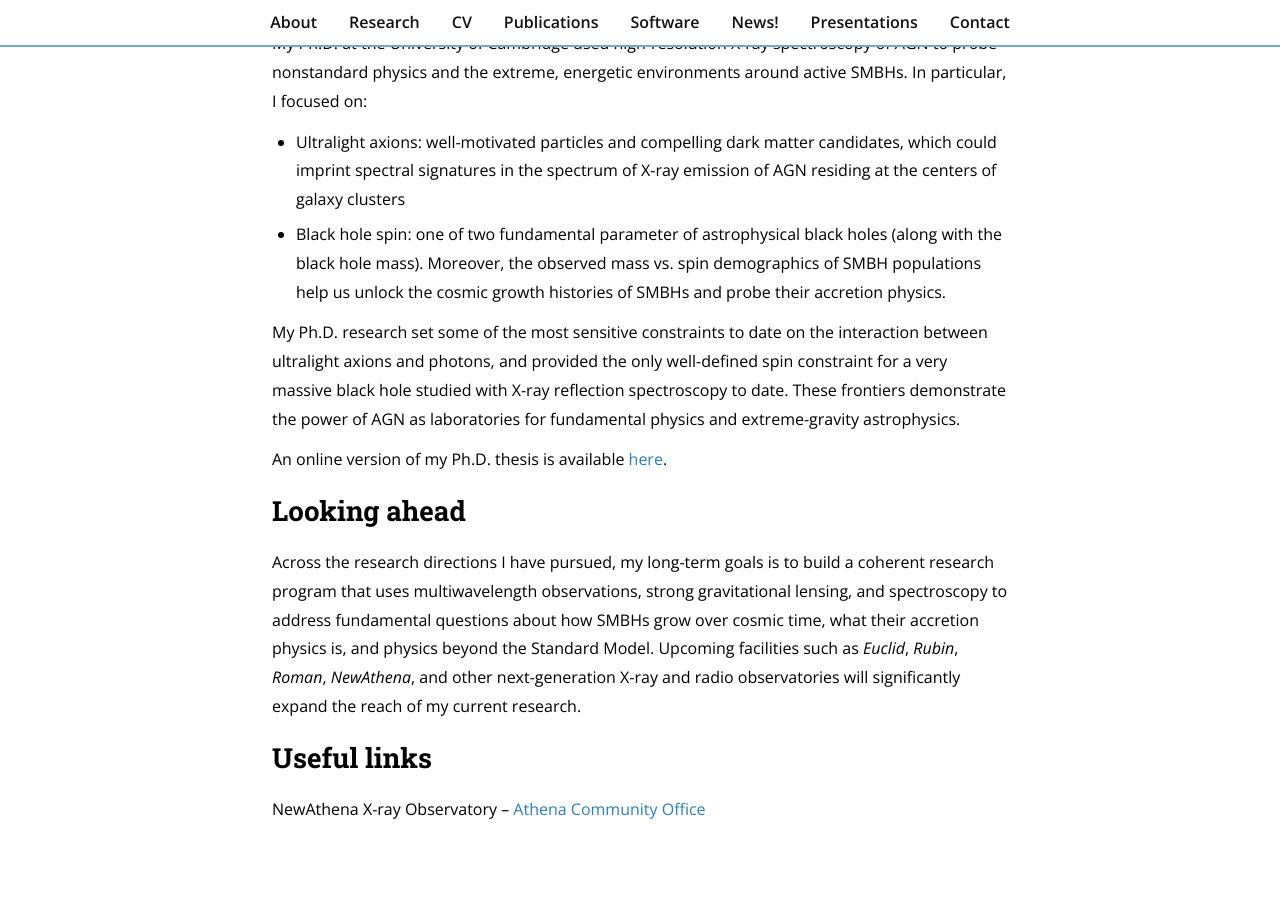
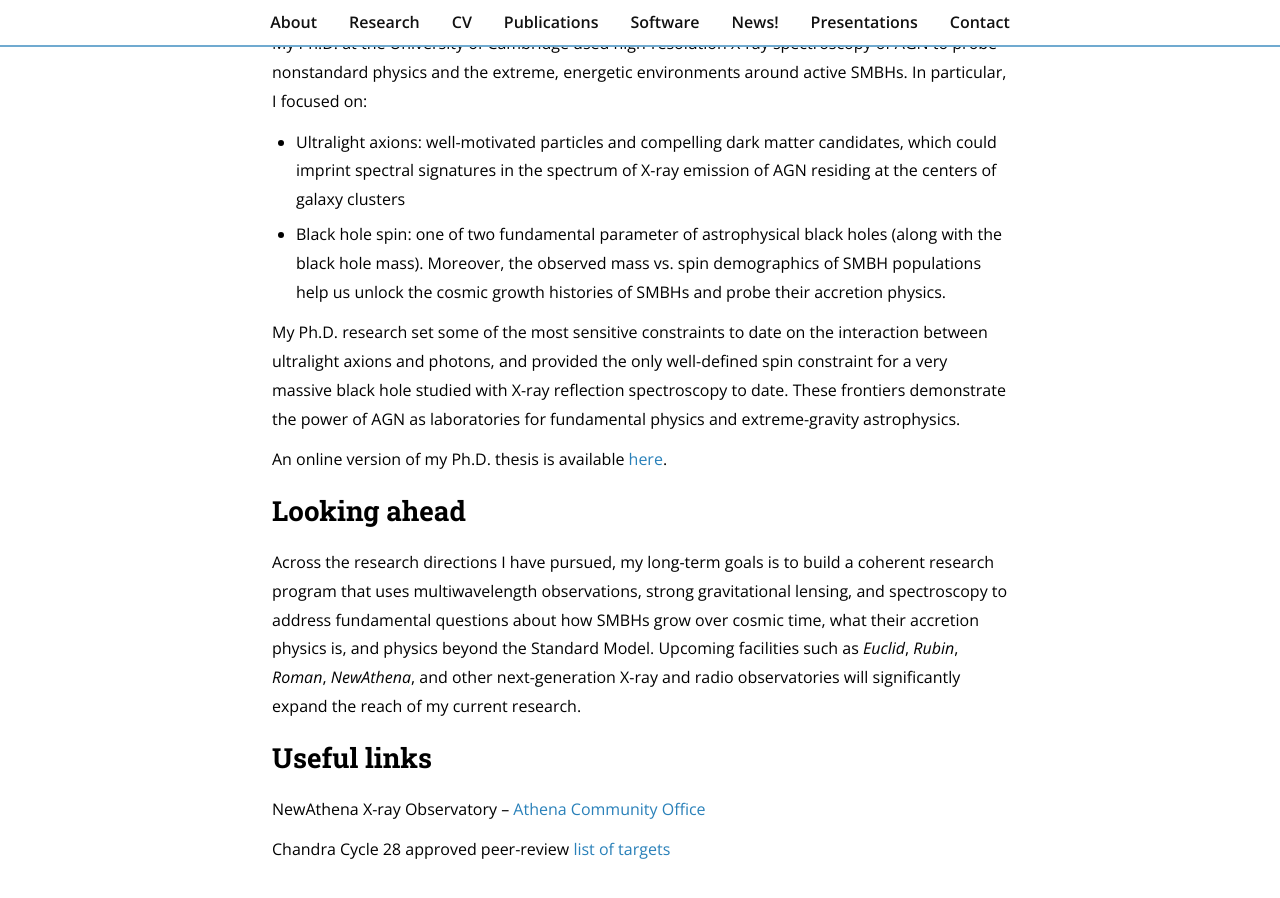
Before and after one commit to jsiskreynes-astro/jsiskreynes-astro.github.io, a Jekyll site: the page built from research.md, in a window 1280 px wide and 900 px high, scrolled down 737 px. Built offline with Jekyll 4.4.1, drawn with Linux system fonts in a browser that asks for light colours; nearby versions of some CDN libraries; before the commit the page ends 1596 px from its top, so only the background shows below that.

Commit message:
Update research.md

```diff
--- a/research.md
+++ b/research.md
@@ -32,3 +32,5 @@ Across the research directions I have pursued, my long-term goals is to build a
 ## Useful links
 
 NewAthena X-ray Observatory -- [Athena Community Office](https://www.the-athena-x-ray-observatory.eu/en)
+
+Chandra Cycle 28 approved peer-review [list of targets](https://cxc.harvard.edu/target_lists/cycle28/cycle28_approved_peer_targets_by_radec.html)
```
